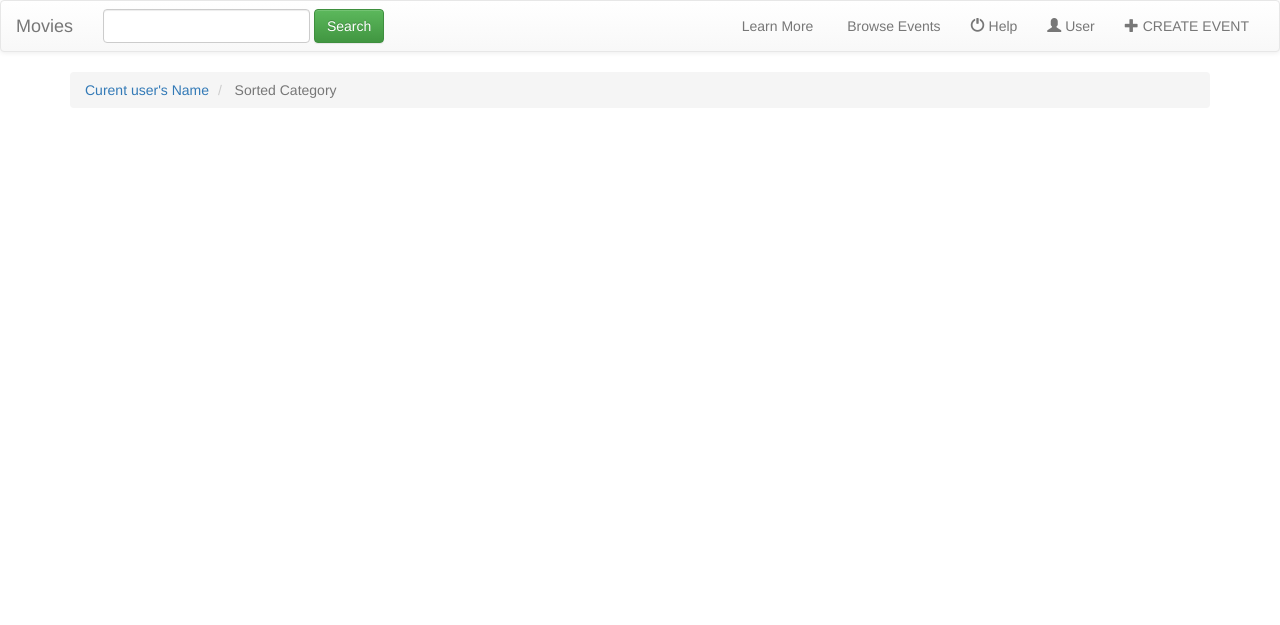
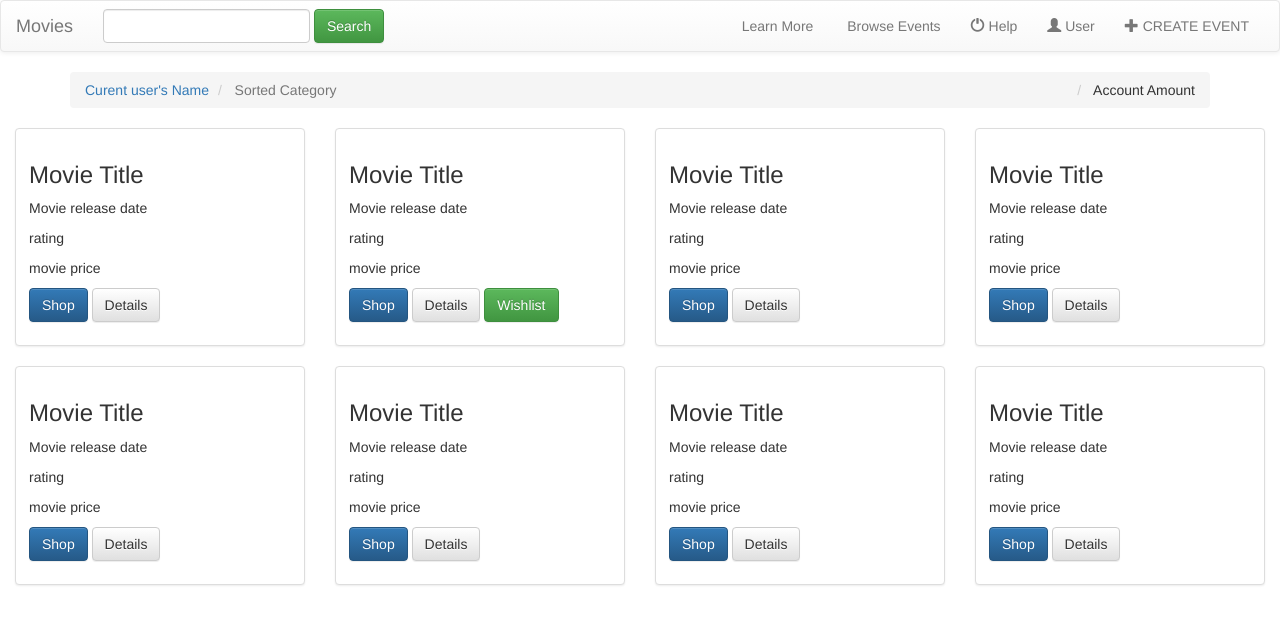
Before and after one commit to Ngahu/Movies, a Django app: page / in a window 1280 px wide. Shown: the top 625 px of the page. Run offline with Django 3.2, Linux system fonts and the light colour scheme; some libraries are stand-ins or nearby versions.

Commit message:
adding of the user page details

```diff
--- a/mysite/Movies/templates/Movies/index.html
+++ b/mysite/Movies/templates/Movies/index.html
@@ -166,8 +166,11 @@
 
 </div>
 
+
+
+
 <div class="row-fluid">
-    <p class="kip"><a href="#" class="btn btn-primary" role="button"> View More</a> </div></p>
+    <p class="kip"><a href="#" class="btn btn-primary" role="button"> View More</a> </p>
 </div>
 
 
--- a/mysite/Movies/templates/Movies/user.html
+++ b/mysite/Movies/templates/Movies/user.html
@@ -12,9 +12,137 @@
             </li>
             <li class="active"> Sorted Category</li>
 
+            <li class="pull-right"> Account Amount </li>
+
         </ol>
     </div>
 </div>
 
 
+<div class="row-fluid">
+
+
+    <!--=====================================-->
+  <div class="col-sm-6 col-md-3">
+    <div class="thumbnail">
+        <img src="" alt="">
+              <div class="caption">
+                  <h3> Movie Title</h3>
+                  <p> Movie release date  </p>
+                  <p> rating </p>
+                  <p>movie price </p>
+                 <p> <a href="#" class="btn btn-primary" role="button">Shop
+                 </a> <a href="#"class="btn btn-default" role="button">Details</a> </p>
+                  </div>
+    </div>
+  </div>
+
+      <div class="col-sm-6 col-md-3">
+    <div class="thumbnail">
+        <img src="" alt="">
+              <div class="caption">
+                  <h3> Movie Title</h3>
+                  <p> Movie release date  </p>
+                  <p> rating </p>
+                  <p>movie price </p>
+                 <p> <a href="#" class="btn btn-primary" role="button">Shop
+                 </a> <a href="#"class="btn btn-default" role="button">Details</a> <a href="#" class="btn btn-success"
+                                                                                      role="button"> Wishlist</a>
+                 </p>
+
+                  </div>
+    </div>
+  </div>
+
+      <div class="col-sm-6 col-md-3">
+    <div class="thumbnail">
+        <img src="" alt="">
+              <div class="caption">
+                  <h3> Movie Title</h3>
+                  <p> Movie release date  </p>
+                  <p> rating </p>
+                  <p>movie price </p>
+                 <p> <a href="#" class="btn btn-primary" role="button">Shop
+                 </a> <a href="#"class="btn btn-default" role="button">Details</a> </p>
+                  </div>
+    </div>
+  </div>
+
+
+  <div class="col-sm-6 col-md-3">
+    <div class="thumbnail">
+        <img src="" alt="">
+              <div class="caption">
+                  <h3> Movie Title</h3>
+                  <p> Movie release date  </p>
+                  <p> rating </p>
+                  <p>movie price </p>
+                 <p> <a href="#" class="btn btn-primary" role="button">Shop
+                 </a> <a href="#"class="btn btn-default" role="button">Details</a> </p>
+                  </div>
+    </div>
+  </div>
+
+      <div class="col-sm-6 col-md-3">
+    <div class="thumbnail">
+        <img src="" alt="">
+              <div class="caption">
+                  <h3> Movie Title</h3>
+                  <p> Movie release date  </p>
+                  <p> rating </p>
+                  <p>movie price </p>
+                 <p> <a href="#" class="btn btn-primary" role="button">Shop
+                 </a> <a href="#"class="btn btn-default" role="button">Details</a> </p>
+                  </div>
+    </div>
+  </div>
+
+      <div class="col-sm-6 col-md-3">
+    <div class="thumbnail">
+        <img src="" alt="">
+              <div class="caption">
+                  <h3> Movie Title</h3>
+                  <p> Movie release date  </p>
+                  <p> rating </p>
+                  <p>movie price </p>
+                 <p> <a href="#" class="btn btn-primary" role="button">Shop
+                 </a> <a href="#"class="btn btn-default" role="button">Details</a> </p>
+                  </div>
+    </div>
+  </div>
+
+      <div class="col-sm-6 col-md-3">
+    <div class="thumbnail">
+        <img src="" alt="">
+              <div class="caption">
+                  <h3> Movie Title</h3>
+                  <p> Movie release date  </p>
+                  <p> rating </p>
+                  <p>movie price </p>
+                 <p> <a href="#" class="btn btn-primary" role="button">Shop
+                 </a> <a href="#"class="btn btn-default" role="button">Details</a> </p>
+                  </div>
+    </div>
+  </div>
+      <div class="col-sm-6 col-md-3">
+    <div class="thumbnail">
+        <img src="" alt="">
+              <div class="caption">
+                  <h3> Movie Title</h3>
+                  <p> Movie release date  </p>
+                  <p> rating </p>
+                  <p>movie price </p>
+                 <p> <a href="#" class="btn btn-primary" role="button">Shop
+                 </a> <a href="#"class="btn btn-default" role="button">Details</a> </p>
+                  </div>
+    </div>
+  </div>
+
+
+</div>
+
+
+
+
+
 {% endblock %}}
```
Also changed, not shown: 1 other file.
